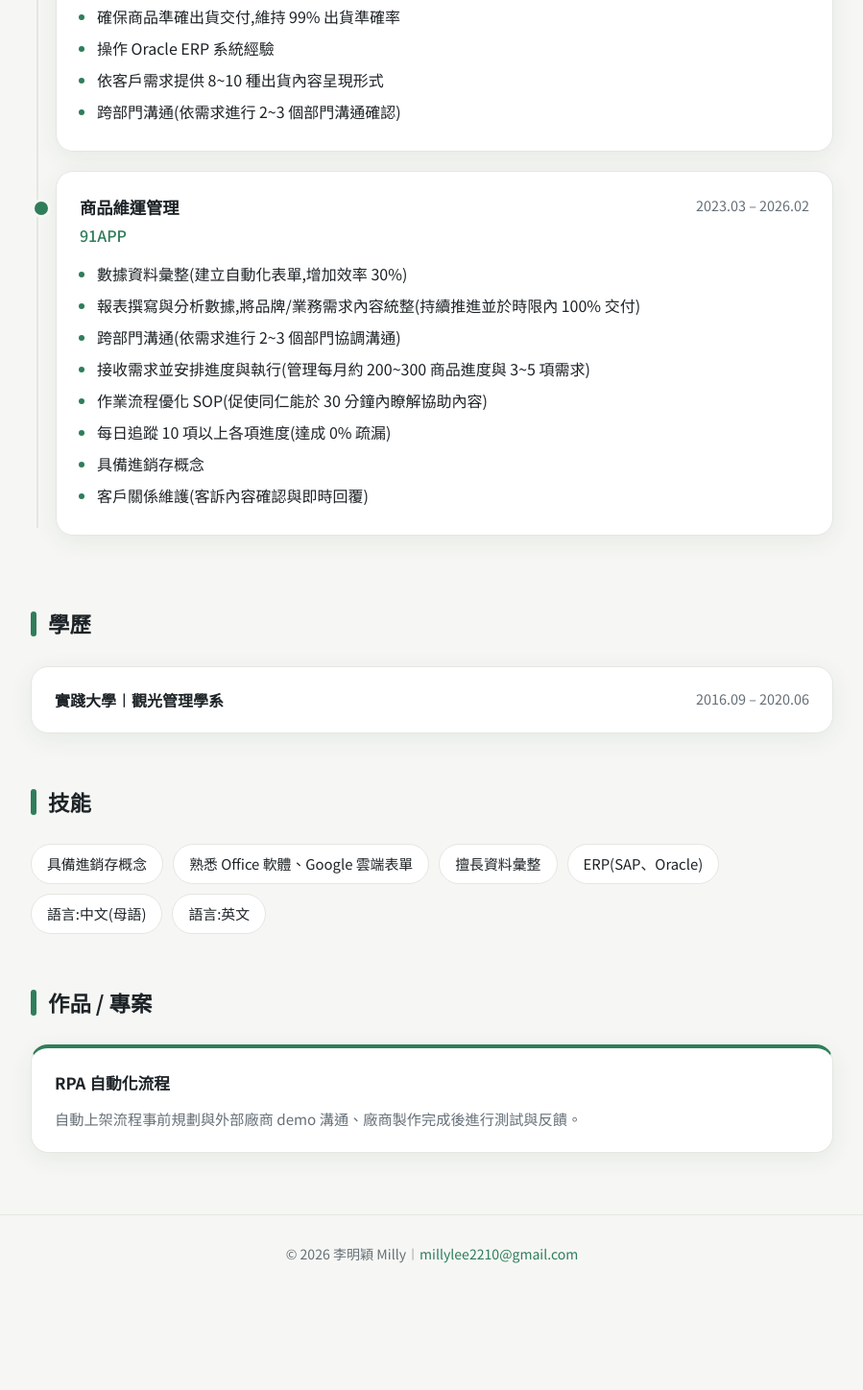
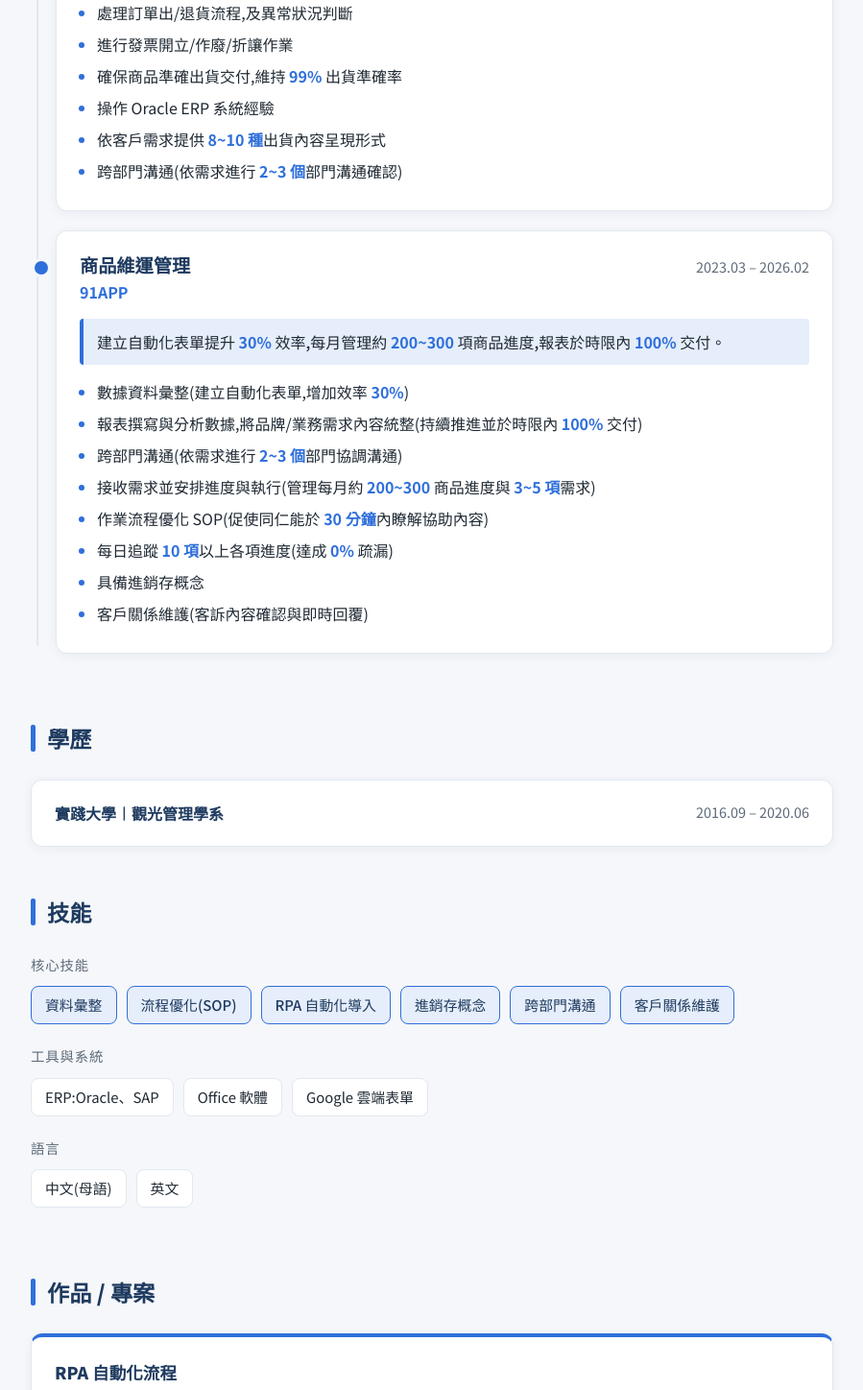
Before and after one commit to millylee1022/millylee1022.github.io, a plain HTML site: page index.html in a window 1280 px wide. Shown: the part 792-2240 px from the top of the page at 96% size, without its empty margins (190-1089 px from the left). Before the commit the page ends 2155 px from the top, so only its background shows below. Drawn offline with Linux system fonts and the light colour scheme.

Commit message:
Add files via upload

```diff
--- a/index.html
+++ b/index.html
@@ -4,32 +4,36 @@
 <meta charset="UTF-8">
 <meta name="viewport" content="width=device-width, initial-scale=1">
 <title>李明穎 Milly︱個人履歷</title>
-<meta name="description" content="李明穎 Milly Lee 個人履歷網站|業務助理、商品維運管理">
+<meta name="description" content="李明穎 Milly Lee 個人履歷網站|業務助理、電商商品維運">
 <link rel="preconnect" href="https://fonts.googleapis.com">
 <link rel="preconnect" href="https://fonts.gstatic.com" crossorigin>
-<link href="https://fonts.googleapis.com/css2?family=Noto+Sans+TC:wght@400;500;700&display=swap" rel="stylesheet">
+<link href="https://fonts.googleapis.com/css2?family=Noto+Sans+TC:wght@400;500;700;900&display=swap" rel="stylesheet">
 <style>
   :root {
-    --bg: #f6f7f4;
+    --bg: #f5f7fa;
     --surface: #ffffff;
-    --text: #1d2327;
-    --muted: #667078;
-    --accent: #2f7d5b;
-    --accent-soft: #e3f1ea;
-    --line: #e4e7e2;
-    --shadow: 0 6px 24px rgba(30, 50, 40, .07);
-    --radius: 18px;
+    --text: #1f2933;
+    --heading: #1e3a5f;
+    --muted: #5f6b7a;
+    --accent: #2f6fdb;
+    --on-accent: #ffffff;
+    --accent-soft: #e6eefb;
+    --line: #e2e8f0;
+    --shadow: 0 2px 12px rgba(30, 58, 95, .06);
+    --radius: 12px;
   }
   @media (prefers-color-scheme: dark) {
     :root {
-      --bg: #101315;
-      --surface: #181c1f;
-      --text: #e8ebed;
-      --muted: #9aa4ab;
-      --accent: #5fc79a;
-      --accent-soft: #1d2d26;
-      --line: #272d31;
-      --shadow: 0 6px 24px rgba(0, 0, 0, .35);
+      --bg: #0f1722;
+      --surface: #172131;
+      --text: #e6ebf2;
+      --heading: #a9c7ff;
+      --muted: #9aa8ba;
+      --accent: #6ea8ff;
+      --on-accent: #0f1722;
+      --accent-soft: #1b2a42;
+      --line: #263449;
+      --shadow: 0 2px 12px rgba(0, 0, 0, .3);
     }
   }
   * { box-sizing: border-box; margin: 0; padding: 0; }
@@ -43,41 +47,45 @@
   }
   a { color: inherit; }
   .wrap { max-width: 880px; margin: 0 auto; padding: 0 22px; }
+  strong.n { color: var(--accent); font-weight: 700; }
 
   /* 導覽列 */
   nav {
     position: sticky; top: 0; z-index: 10;
-    background: color-mix(in srgb, var(--bg) 82%, transparent);
+    background: color-mix(in srgb, var(--bg) 88%, transparent);
     backdrop-filter: blur(10px);
     border-bottom: 1px solid var(--line);
   }
   nav .wrap { display: flex; align-items: center; justify-content: space-between; height: 58px; }
-  nav .logo { font-weight: 700; text-decoration: none; letter-spacing: .02em; }
+  nav .logo { font-weight: 700; text-decoration: none; letter-spacing: .02em; color: var(--heading); }
   nav ul { list-style: none; display: flex; gap: 22px; }
   nav ul a { text-decoration: none; color: var(--muted); font-size: .92rem; transition: color .15s; }
   nav ul a:hover { color: var(--accent); }
 
   /* 首屏 */
-  .hero { padding: 64px 0 48px; }
+  .hero { padding: 64px 0 40px; }
   .hero .wrap { display: grid; grid-template-columns: 1fr 220px; gap: 36px; align-items: center; }
   .hello { color: var(--accent); font-weight: 500; letter-spacing: .08em; font-size: .95rem; }
-  .hero h1 { font-size: clamp(2.2rem, 5vw, 3.1rem); line-height: 1.25; margin-top: 8px; }
-  .hero h1 small { font-size: .5em; font-weight: 500; color: var(--muted); margin-left: 6px; }
+  .hero h1 {
+    font-size: clamp(2.6rem, 6vw, 3.6rem); line-height: 1.2; margin-top: 6px;
+    color: var(--heading); font-weight: 900; letter-spacing: .02em;
+  }
+  .hero h1 small { font-size: .42em; font-weight: 500; color: var(--muted); margin-left: 8px; letter-spacing: 0; }
   .role {
-    display: inline-block; margin-top: 14px; padding: 4px 14px;
-    background: var(--accent-soft); color: var(--accent);
-    border-radius: 999px; font-weight: 500; font-size: .95rem;
+    display: inline-block; margin-top: 16px; padding: 6px 16px;
+    background: var(--accent); color: var(--on-accent);
+    border-radius: 6px; font-weight: 700; font-size: 1.05rem; letter-spacing: .03em;
   }
-  .intro { margin-top: 18px; color: var(--muted); max-width: 520px; }
+  .intro { margin-top: 18px; color: var(--text); max-width: 540px; }
   .links { margin-top: 26px; display: flex; flex-wrap: nowrap; gap: 8px; }
   .btn {
-    display: inline-block; padding: 9px 16px; border-radius: 999px; white-space: nowrap;
+    display: inline-block; padding: 9px 18px; border-radius: 8px; white-space: nowrap;
     border: 1.5px solid var(--accent); color: var(--accent);
     text-decoration: none; font-size: .95rem; font-weight: 500;
     transition: transform .15s, box-shadow .15s, background .15s;
   }
-  .btn.primary { background: var(--accent); color: #fff; }
-  .btn:hover { transform: translateY(-2px); box-shadow: 0 6px 16px rgba(47, 125, 91, .25); }
+  .btn.primary { background: var(--accent); color: var(--on-accent); }
+  .btn:hover { transform: translateY(-2px); box-shadow: 0 6px 16px rgba(47, 111, 219, .25); }
 
   /* 照片 */
   .photo { position: relative; width: 220px; height: 220px; justify-self: center; }
@@ -91,9 +99,12 @@
   .photo img { width: 100%; height: 100%; object-fit: cover; object-position: center top; display: block; }
 
   /* 區塊 */
-  section { padding: 44px 0 8px; }
-  section h2 { font-size: 1.4rem; margin-bottom: 24px; display: flex; align-items: center; gap: 12px; }
-  section h2::before { content: ""; width: 6px; height: 1.2em; background: var(--accent); border-radius: 3px; }
+  section { padding: 40px 0 8px; }
+  section h2 {
+    font-size: 1.45rem; margin-bottom: 22px; display: flex; align-items: center; gap: 12px;
+    color: var(--heading); font-weight: 900;
+  }
+  section h2::before { content: ""; width: 5px; height: 1.2em; background: var(--accent); border-radius: 2px; }
 
   /* 經歷時間軸 */
   .timeline { position: relative; padding-left: 26px; }
@@ -107,11 +118,16 @@
     width: 14px; height: 14px; border-radius: 50%;
     background: var(--accent); border: 3px solid var(--bg);
   }
-  .job .head { display: flex; justify-content: space-between; flex-wrap: wrap; gap: 4px 16px; }
-  .job .title { font-weight: 700; font-size: 1.08rem; }
-  .job .company { color: var(--accent); font-weight: 500; }
-  .job .date { color: var(--muted); font-size: .9rem; white-space: nowrap; }
-  .job ul { margin: 12px 0 0 18px; }
+  .job .head { display: flex; justify-content: space-between; align-items: baseline; flex-wrap: wrap; gap: 4px 16px; }
+  .job .title { font-weight: 900; font-size: 1.2rem; color: var(--heading); line-height: 1.4; }
+  .job .company { color: var(--accent); font-weight: 700; font-size: 1rem; }
+  .job .date { color: var(--muted); font-size: .9rem; white-space: nowrap; font-variant-numeric: tabular-nums; }
+  .summary {
+    margin-top: 14px; padding: 10px 14px;
+    background: var(--accent-soft); border-left: 4px solid var(--accent);
+    border-radius: 4px; font-weight: 500;
+  }
+  .job ul { margin: 14px 0 0 18px; }
   .job li { margin-bottom: 5px; }
   .job li::marker { color: var(--accent); }
 
@@ -121,27 +137,32 @@
     border-radius: var(--radius); padding: 20px 24px; box-shadow: var(--shadow);
     display: flex; justify-content: space-between; flex-wrap: wrap; gap: 4px 16px;
   }
-  .edu .title { font-weight: 700; }
+  .edu .title { font-weight: 700; color: var(--heading); }
   .edu .date { color: var(--muted); font-size: .9rem; }
 
   /* 技能 */
+  .skill-group { margin-bottom: 20px; }
+  .skill-group h3 { font-size: .9rem; color: var(--muted); font-weight: 500; letter-spacing: .06em; margin-bottom: 10px; }
   .tags { display: flex; flex-wrap: wrap; gap: 10px; }
   .tag {
     background: var(--surface); border: 1px solid var(--line);
-    padding: 7px 16px; border-radius: 999px; font-size: .93rem;
+    padding: 6px 14px; border-radius: 8px; font-size: .93rem;
     transition: all .15s;
   }
+  .tag.core { border-color: var(--accent); background: var(--accent-soft); color: var(--heading); font-weight: 500; }
   .tag:hover { background: var(--accent-soft); border-color: var(--accent); color: var(--accent); }
 
   /* 專案 */
-  .cards { display: grid; grid-template-columns: repeat(auto-fit, minmax(260px, 1fr)); gap: 18px; }
   .card {
     background: var(--surface); border: 1px solid var(--line);
     border-radius: var(--radius); padding: 22px 24px; box-shadow: var(--shadow);
     border-top: 4px solid var(--accent);
   }
-  .card h3 { font-size: 1.05rem; margin-bottom: 8px; }
-  .card p { color: var(--muted); font-size: .95rem; }
+  .card h3 { font-size: 1.1rem; margin-bottom: 6px; color: var(--heading); font-weight: 900; }
+  .card .tagline { color: var(--muted); font-size: .95rem; }
+  .card dl { margin-top: 14px; display: grid; grid-template-columns: 64px 1fr; gap: 8px 14px; }
+  .card dt { color: var(--accent); font-weight: 700; font-size: .92rem; }
+  .card dd { font-size: .95rem; }
 
   footer { margin-top: 56px; padding: 28px 0 44px; text-align: center; color: var(--muted); font-size: .88rem; border-top: 1px solid var(--line); }
   footer a { color: var(--accent); text-decoration: none; }
@@ -163,11 +184,12 @@
     .photo { order: -1; width: 200px; height: 200px; }
     .intro { margin-left: auto; margin-right: auto; }
     .links { justify-content: center; gap: 6px; }
-    .btn { padding: 8px 12px; font-size: .85rem; }
-    .btn .num { display: none; }
+    .btn { padding: 8px 14px; font-size: .88rem; }
     .timeline { padding-left: 20px; }
     .job::before { left: -20px; }
     .job { padding: 18px; }
+    .card dl { grid-template-columns: 1fr; gap: 2px; }
+    .card dd { margin-bottom: 8px; }
   }
 </style>
 </head>
@@ -191,7 +213,7 @@
     <div>
       <div class="hello">HELLO, I'M</div>
       <h1>李明穎 <small>Milly Lee</small></h1>
-      <div class="role">業務助理</div>
+      <div class="role">業務助理｜電商商品維運</div>
       <p class="intro">
         具備電商商品維運與業務助理經驗,擅長資料彙整、流程優化與跨部門溝通。
         重視細節與交付準確度,能在多項任務同時進行時穩定推進。
@@ -226,15 +248,16 @@
           </div>
           <span class="date">2026.06 – 至今</span>
         </div>
+        <p class="summary">支援 <strong class="n">4 位</strong>業務、維護 <strong class="n">8 間</strong>經銷商,維持 <strong class="n">99%</strong> 出貨準確率。</p>
         <ul>
-          <li>同時協助 4 位業務接單後續作業</li>
-          <li>維護 8 間經銷商客戶關係,即時提供商品報價與庫存</li>
+          <li>同時協助 <strong class="n">4 位</strong>業務接單後續作業</li>
+          <li>維護 <strong class="n">8 間</strong>經銷商客戶關係,即時提供商品報價與庫存</li>
           <li>處理訂單出/退貨流程,及異常狀況判斷</li>
           <li>進行發票開立/作廢/折讓作業</li>
-          <li>確保商品準確出貨交付,維持 99% 出貨準確率</li>
+          <li>確保商品準確出貨交付,維持 <strong class="n">99%</strong> 出貨準確率</li>
           <li>操作 Oracle ERP 系統經驗</li>
-          <li>依客戶需求提供 8~10 種出貨內容呈現形式</li>
-          <li>跨部門溝通(依需求進行 2~3 個部門溝通確認)</li>
+          <li>依客戶需求提供 <strong class="n">8~10 種</strong>出貨內容呈現形式</li>
+          <li>跨部門溝通(依需求進行 <strong class="n">2~3 個</strong>部門溝通確認)</li>
         </ul>
       </div>
 
@@ -246,13 +269,14 @@
           </div>
           <span class="date">2023.03 – 2026.02</span>
         </div>
+        <p class="summary">建立自動化表單提升 <strong class="n">30%</strong> 效率,每月管理約 <strong class="n">200~300</strong> 項商品進度,報表於時限內 <strong class="n">100%</strong> 交付。</p>
         <ul>
-          <li>數據資料彙整(建立自動化表單,增加效率 30%)</li>
-          <li>報表撰寫與分析數據,將品牌/業務需求內容統整(持續推進並於時限內 100% 交付)</li>
-          <li>跨部門溝通(依需求進行 2~3 個部門協調溝通)</li>
-          <li>接收需求並安排進度與執行(管理每月約 200~300 商品進度與 3~5 項需求)</li>
-          <li>作業流程優化 SOP(促使同仁能於 30 分鐘內瞭解協助內容)</li>
-          <li>每日追蹤 10 項以上各項進度(達成 0% 疏漏)</li>
+          <li>數據資料彙整(建立自動化表單,增加效率 <strong class="n">30%</strong>)</li>
+          <li>報表撰寫與分析數據,將品牌/業務需求內容統整(持續推進並於時限內 <strong class="n">100%</strong> 交付)</li>
+          <li>跨部門溝通(依需求進行 <strong class="n">2~3 個</strong>部門協調溝通)</li>
+          <li>接收需求並安排進度與執行(管理每月約 <strong class="n">200~300</strong> 商品進度與 <strong class="n">3~5 項</strong>需求)</li>
+          <li>作業流程優化 SOP(促使同仁能於 <strong class="n">30 分鐘</strong>內瞭解協助內容)</li>
+          <li>每日追蹤 <strong class="n">10 項</strong>以上各項進度(達成 <strong class="n">0%</strong> 疏漏)</li>
           <li>具備進銷存概念</li>
           <li>客戶關係維護(客訴內容確認與即時回覆)</li>
         </ul>
@@ -273,24 +297,51 @@
   <!-- 技能 -->
   <section id="skills" class="reveal">
     <h2>技能</h2>
-    <div class="tags">
-      <span class="tag">具備進銷存概念</span>
-      <span class="tag">熟悉 Office 軟體、Google 雲端表單</span>
-      <span class="tag">擅長資料彙整</span>
-      <span class="tag">ERP(SAP、Oracle)</span>
-      <span class="tag">語言:中文(母語)</span>
-      <span class="tag">語言:英文</span>
+
+    <div class="skill-group">
+      <h3>核心技能</h3>
+      <div class="tags">
+        <span class="tag core">資料彙整</span>
+        <span class="tag core">流程優化(SOP)</span>
+        <span class="tag core">RPA 自動化導入</span>
+        <span class="tag core">進銷存概念</span>
+        <span class="tag core">跨部門溝通</span>
+        <span class="tag core">客戶關係維護</span>
+      </div>
+    </div>
+
+    <div class="skill-group">
+      <h3>工具與系統</h3>
+      <div class="tags">
+        <span class="tag">ERP:Oracle、SAP</span>
+        <span class="tag">Office 軟體</span>
+        <span class="tag">Google 雲端表單</span>
+      </div>
+    </div>
+
+    <div class="skill-group">
+      <h3>語言</h3>
+      <div class="tags">
+        <span class="tag">中文(母語)</span>
+        <span class="tag">英文</span>
+      </div>
     </div>
   </section>
 
   <!-- 專案 -->
   <section id="projects" class="reveal">
     <h2>作品 / 專案</h2>
-    <div class="cards">
-      <div class="card">
-        <h3>RPA 自動化流程</h3>
-        <p>自動上架流程事前規劃與外部廠商 demo 溝通、廠商製作完成後進行測試與反饋。</p>
-      </div>
+    <div class="card">
+      <h3>RPA 自動化流程</h3>
+      <p class="tagline">商品自動上架流程導入</p>
+      <dl>
+        <dt>規劃</dt>
+        <dd>自動上架流程的事前規劃</dd>
+        <dt>溝通</dt>
+        <dd>與外部廠商進行 demo 溝通</dd>
+        <dt>驗收</dt>
+        <dd>廠商製作完成後進行測試與反饋</dd>
+      </dl>
     </div>
   </section>
 
```
